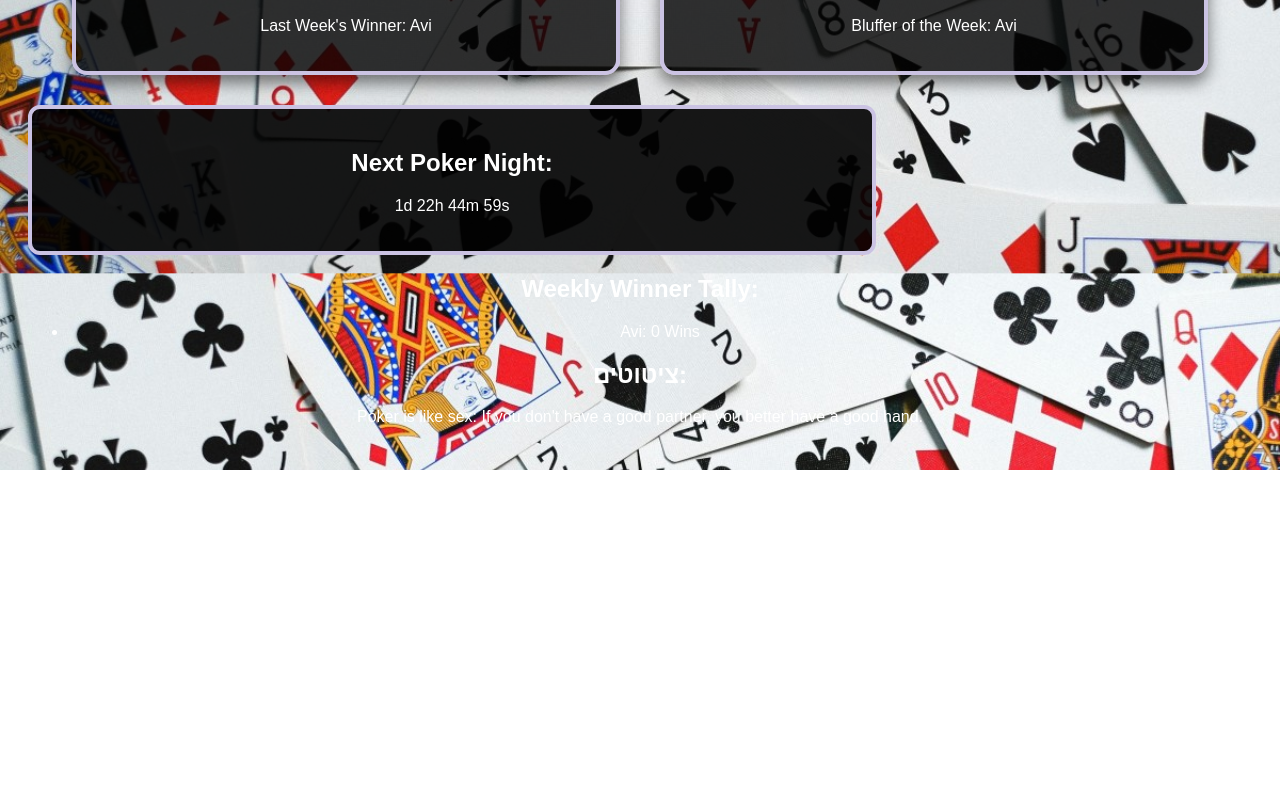
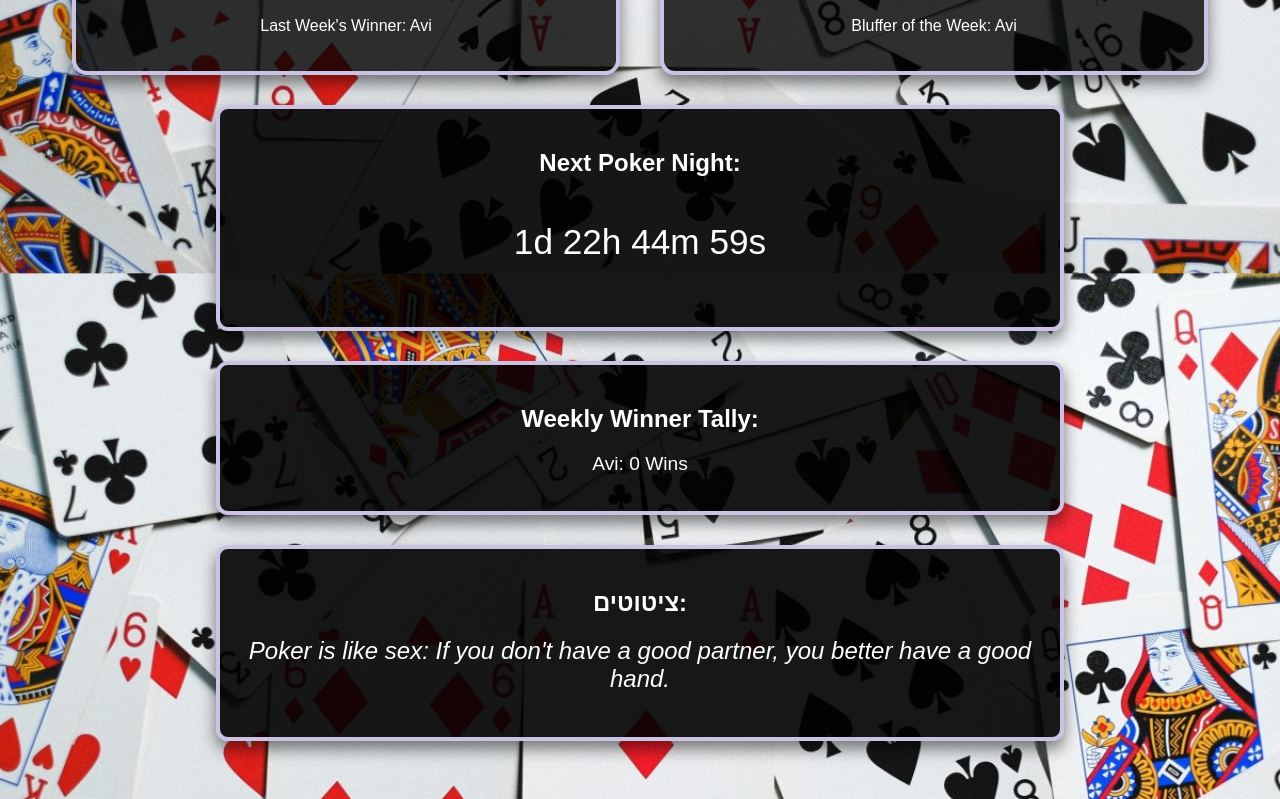
Before and after one commit to RoyceBrik/poker-night, a plain HTML site: page index.html in a window 1280 px wide. Shown: the part 580-1379 px from the top of the page. Before the commit the page ends 1050 px from the top, so only its background shows below. Drawn offline with Linux system fonts and the light colour scheme.

Commit message:
Update style.css

```diff
--- a/style.css
+++ b/style.css
@@ -13,7 +13,7 @@ h1 {
     color: #fff;
     background-color: rgba(0, 0, 0, 0.9);
     padding: 20px;
-    border: 4px solid #CBC3E3; /* Light muted purple border */
+    border: 4px solid #CBC3E3;
     border-radius: 12px;
     margin-bottom: 30px;
     max-width: 800px;
@@ -34,7 +34,7 @@ h1 {
     flex: 1;
     text-align: center;
     padding: 20px;
-    border: 4px solid #CBC3E3; /* Light muted purple border */
+    border: 4px solid #CBC3E3;
     background-color: rgba(0, 0, 0, 0.8);
     border-radius: 15px;
     box-shadow: 0 8px 16px rgba(0, 0, 0, 0.5);
@@ -57,4 +57,39 @@ img {
     background-color: rgba(0, 0, 0, 0.9);
     border-radius: 12px;
     max-width: 800px;
-    margin:
+    margin: 30px auto;
+    box-shadow: 0 8px 16px rgba(0, 0, 0, 0.5);
+}
+
+#timer {
+    font-size: 2.2em;
+    color: #fff;
+    padding: 10px;
+}
+
+#tally, #quotes {
+    margin-top: 30px;
+    padding: 20px;
+    border: 4px solid #CBC3E3;
+    background-color: rgba(0, 0, 0, 0.9);
+    border-radius: 12px;
+    max-width: 800px;
+    margin: 30px auto;
+    box-shadow: 0 8px 16px rgba(0, 0, 0, 0.5);
+}
+
+ul {
+    list-style-type: none;
+    padding: 0;
+}
+
+li {
+    margin: 10px 0;
+    font-size: 1.2em;
+}
+
+#quote {
+    font-style: italic;
+    font-size: 1.5em;
+    margin-top: 20px;
+}
```
